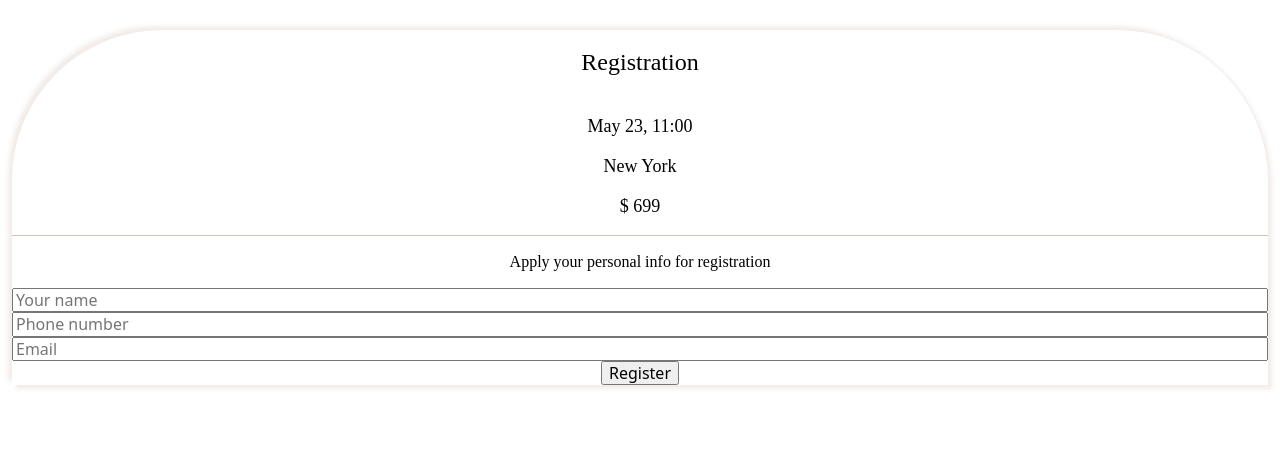
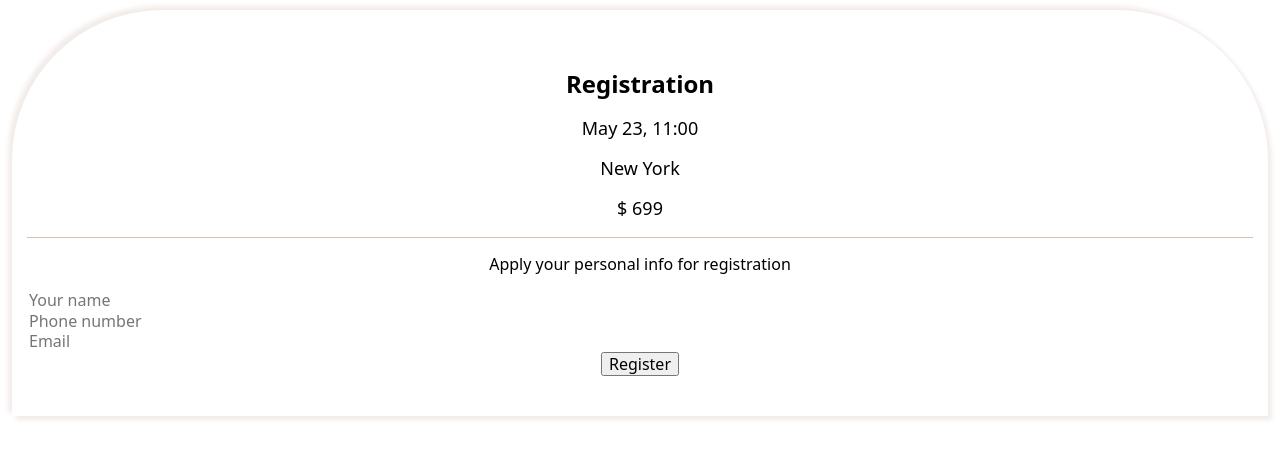
Before and after one commit to TatianaChepovaya/donut-master-class, a website built with Parcel: page src/index.html in a window 1280 px wide. Built offline with nearby package versions, Linux system fonts and the light colour scheme.

Commit message:
Убрал лишнее. Добавил утилку title и переменные в стиле var()

```diff
--- a/src/sass/_registration.scss
+++ b/src/sass/_registration.scss
@@ -4,59 +4,45 @@
 }
 
 .registration-form {
+  padding: 40px 15px;
   box-shadow: -4px -4px 4px rgba(171, 129, 108, 0.15), 4px 4px 4px rgba(171, 129, 108, 0.15);
   border-radius: 150px 150px 0px 0px;
-
-  &__title {
-    font-family: Caveat Brush;
-    font-style: normal;
-    font-weight: 400;
-    font-size: 24px;
-    line-height: 65px;
-    color: black;
-  }
+  background-color: var(--registration-form-bgc);
 
   &__info {
     border-bottom: 1px solid rgba(171, 129, 108, 0.5);
   }
 
   &__time {
-    font-family: Montserrat;
-    font-style: normal;
     font-weight: 500;
     font-size: 18px;
     line-height: 22px;
-    color: black;
+    color: var(--text-color);
   }
 
   &__place {
-    font-family: Montserrat;
-    font-style: normal;
     font-weight: 500;
     font-size: 18px;
     line-height: 22px;
-    color: black;
+    color: var(--text-color);
   }
 
   &__cost {
-    font-family: Montserrat;
-    font-style: normal;
     font-weight: 500;
     font-size: 18px;
     line-height: 22px;
-    color: black;
+    color: var(--text-color);
   }
 
   &__descr {
-    font-family: Montserrat;
-    font-style: normal;
     font-weight: 400;
     font-size: 16px;
     line-height: 20px;
-    color: black;
+    color: var(--text-color);
   }
 
   &__input {
     width: 100%;
+    border: none;
   }
 }
```
